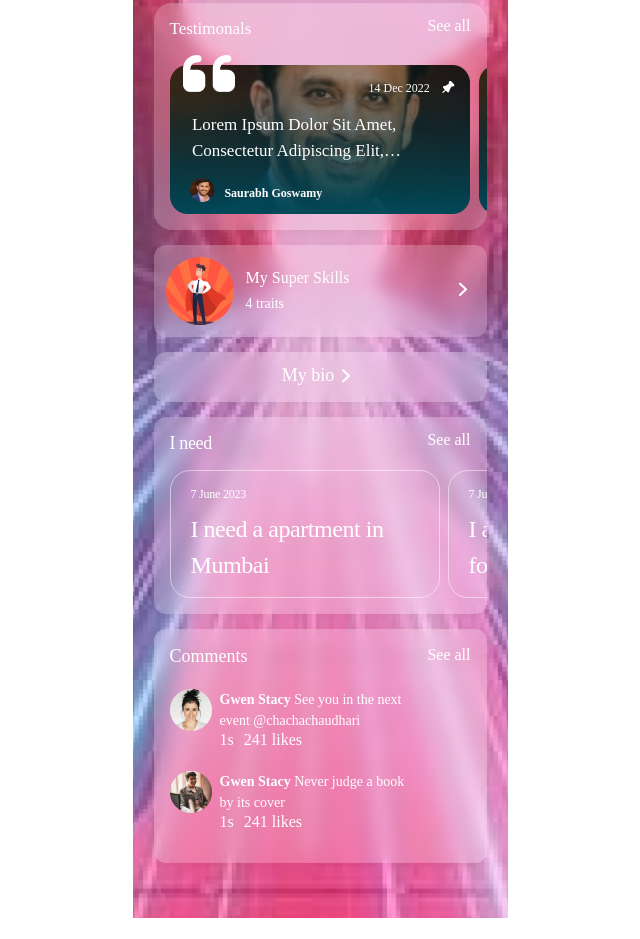
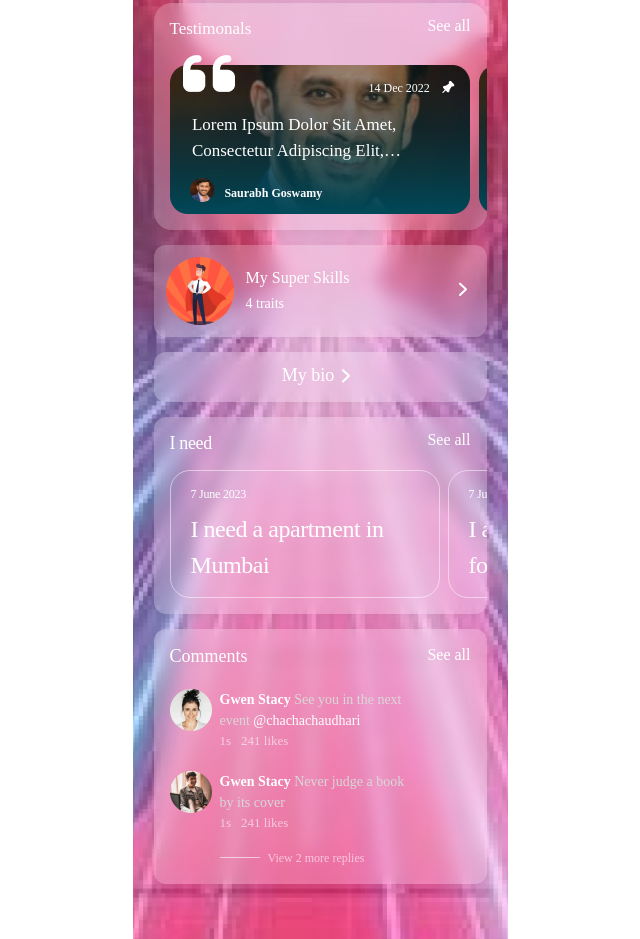
Before and after one commit to shahrukh1494/elred-task1, a plain HTML site: page index.html in a window 1280 px wide. Shown: the part 1163-2102 px from the top of the page, without its empty margins (320-960 px from the left). Before the commit the page ends 2081 px from the top, so only its background shows below. Drawn offline with Linux system fonts and the light colour scheme.

Commit message:
fixed 10 bugs

```diff
--- a/index.css
+++ b/index.css
@@ -421,6 +421,10 @@ body {
   padding-left: 8px;
 }
 
+.commenttextcontent {
+  color: rgba(216, 216, 216, 1);
+}
+
 .commentimg {
   height: 42px;
   width: 42px;
@@ -439,14 +443,15 @@ body {
   display: none;
 }
 
-.commentime .commentlikes {
+.commentime,
+.commentlikes {
+  color: rgba(255, 255, 255, 0.6);
+
   padding-top: 6px;
   font-family: Avenir Next LT Pro;
   font-size: 13px;
   font-weight: 400;
   line-height: 16px;
-  letter-spacing: 0em;
-  text-align: right;
 }
 
 .commentlikes {
@@ -575,3 +580,26 @@ body {
 .card:first-child {
   margin-left: 7px;
 }
+
+.viewmorereplies {
+  display: flex;
+  padding-left: 50px;
+  padding-top: 4px;
+  gap: 8px;
+  padding-bottom: 3px;
+}
+
+.viewmoretext {
+  font-family: Avenir Next LT Pro;
+  font-size: 12px;
+  font-weight: 400;
+  line-height: 14px;
+  cursor: pointer;
+  color: rgba(255, 255, 255, 0.6);
+}
+
+.border {
+  width: 40px;
+  margin-top: 6px;
+  border-top: 1px solid rgba(255, 255, 255, 0.6);
+}
--- a/index.html
+++ b/index.html
@@ -390,7 +390,10 @@
             <div class="comment">
               <img src="user1.png" alt="user 1" class="commentimg" />
               <div class="commenttext">
-                <strong>Gwen Stacy</strong> See you in the next event
+                <strong>Gwen Stacy</strong>
+                <span class="commenttextcontent"
+                  >See you in the next event</span
+                >
                 @chachachaudhari
               </div>
             </div>
@@ -402,7 +405,10 @@
             <div class="comment">
               <img src="user2.png" alt="user 1" class="commentimg" />
               <div class="commenttext">
-                <strong>Gwen Stacy</strong> Never judge a book by its cover
+                <strong>Gwen Stacy</strong>
+                <span class="commenttextcontent"
+                  >Never judge a book by its cover</span
+                >
               </div>
             </div>
             <div style="padding-left: 50px">
@@ -413,8 +419,10 @@
             <div class="comment">
               <img src="user1.png" alt="user 1" class="commentimg" />
               <div class="commenttext">
-                <strong>Gwen Stacy</strong> See you in the next event
-                @chachachaudhari
+                <strong>Gwen Stacy</strong>
+                <span class="commenttextcontent"
+                  >See you in the next event </span
+                >@chachachaudhari
               </div>
             </div>
             <div style="padding-left: 50px">
@@ -425,8 +433,10 @@
             <div class="comment">
               <img src="user2.png" alt="user 1" class="commentimg" />
               <div class="commenttext">
-                <strong>Gwen Stacy</strong> See you in the next event
-                @chachachaudhari
+                <strong>Gwen Stacy</strong>
+                <span class="commenttextcontent"
+                  >See you in the next event </span
+                >@chachachaudhari
               </div>
             </div>
             <div style="padding-left: 50px">
@@ -437,7 +447,10 @@
             <div class="comment">
               <img src="user1.png" alt="user 1" class="commentimg" />
               <div class="commenttext">
-                <strong>Gwen Stacy</strong> See you in the next event
+                <strong>Gwen Stacy</strong>
+                <span class="commenttextcontent"
+                  >See you in the next event
+                </span>
                 @chachachaudhari
               </div>
             </div>
@@ -446,6 +459,10 @@
               ><span class="commentlikes">241 likes</span>
             </div>
           </div>
+          <div class="viewmorereplies">
+            <div class="border"></div>
+            <div class="viewmoretext">View 2 more replies</div>
+          </div>
         </div>
       </div>
     </div>
```
